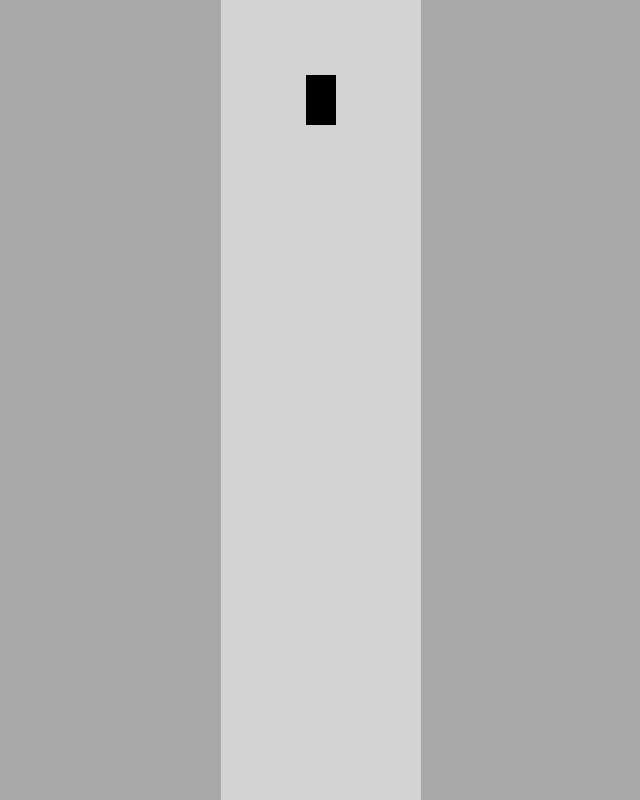
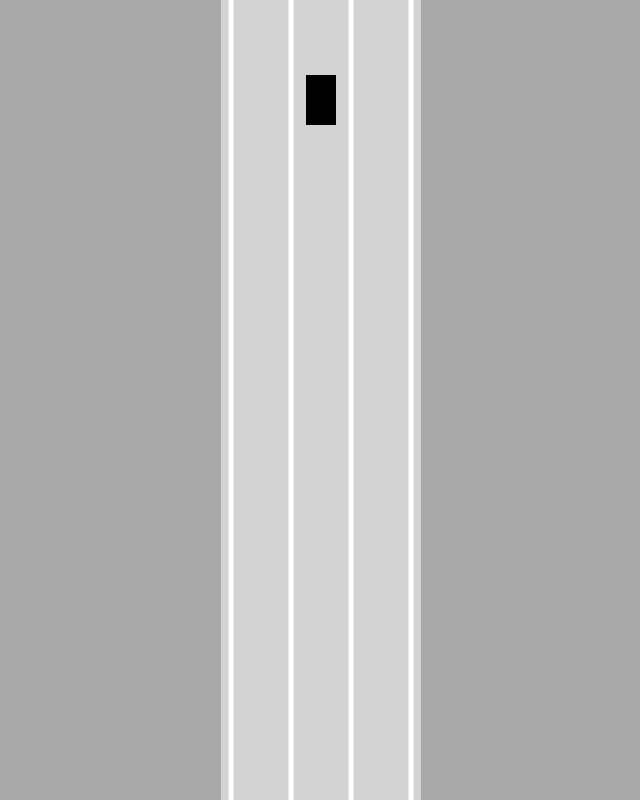
Before and after one commit to morenicogs/Self-Driving-Car, a plain HTML site: page index.html in a window 1280 px wide. Shown: the whole page, without its empty margins (319-959 px from the left). Drawn offline with nearby package versions, Linux system fonts and the light colour scheme.

Commit message:
lanes added

```diff
--- a/index.html
+++ b/index.html
@@ -12,7 +12,8 @@
 
 	<canvas id="myCanvas"></canvas>
 
-
+	<script src="./utils.js"></script>
+	<script src="./road.js"></script>
 	<script src="./controls.js"></script>
 	<script src="./car.js"></script>
 	<script src="./main.js"></script>
--- a/main.js
+++ b/main.js
@@ -4,6 +4,7 @@ canvas.width = 200;
 
 
 const ctx = canvas.getContext("2d");
+const road = new Road(canvas.width/2, canvas.width*0.9);
 const car = new Car(100,100,30,50);
 
 
@@ -11,7 +12,10 @@ const car = new Car(100,100,30,50);
 function animate() {
 	car.update();
 	canvas.height = window.innerHeight;
+
+	road.draw(ctx);
 	car.draw(ctx);
+
 	requestAnimationFrame(animate);
 }
 
--- /dev/null
+++ b/road.js
@@ -0,0 +1,29 @@
+class Road {
+	constructor(x, width, laneCount = 3) {
+		this.x =  x;
+		this.width = width;
+		this.laneCount = laneCount;
+
+		this.left = x - width/2;
+		this.right = x + width/2;
+
+		const infinity = 1000000000;
+		this.top = -infinity;
+		this.bottom = infinity;
+	}
+
+	draw(ctx) {
+		ctx.lineWidth = 5;
+		ctx.strokeStyle = "white";
+
+		for (let i = 0; i <= this.laneCount; i++) {
+			// Linear interpolation of 2 points + procent
+			const x = lerp(this.left, this.right, i/this.laneCount);
+
+			ctx.beginPath();
+			ctx.moveTo(x, this.top);
+			ctx.lineTo(x, this.bottom);
+			ctx.stroke();
+		}
+	}
+}
--- /dev/null
+++ b/utils.js
@@ -0,0 +1,5 @@
+
+// Linear Interpolation function
+function lerp(A, B, t){
+	return A+(B-A)*t;
+}
```
